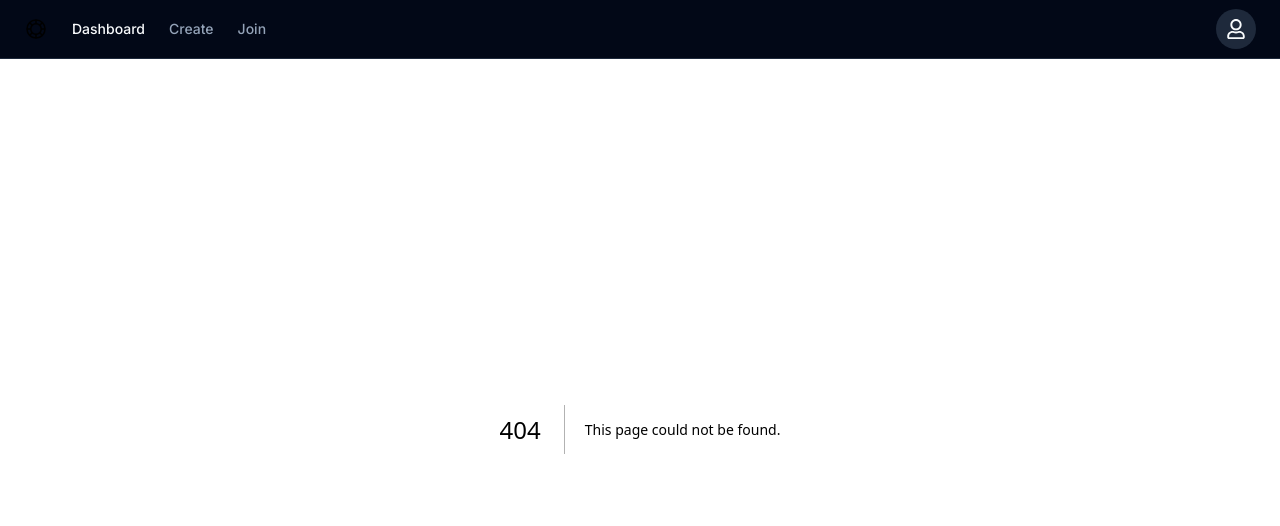
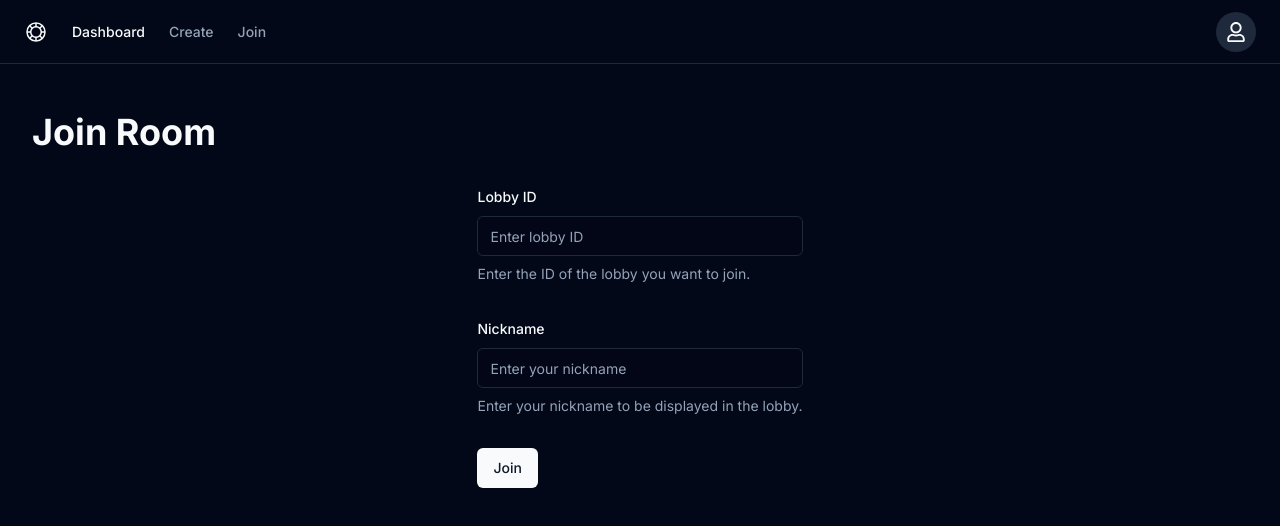
Before and after one commit to tsd2024/tsd-frontend, a Next.js app: page /join in a window 1280 px wide. Before the commit this address had no page. Shown: the top 526 px of the page. Built offline with nearby package versions, Linux system fonts and the light colour scheme.

Commit message:
feat: join page and websocket logic for joining and revealing cards

```diff
--- a/src/app/create-room/page.tsx
+++ b/src/app/create-room/page.tsx
@@ -10,6 +10,7 @@ import { Switch } from "@/components/ui/switch";
 import { v4 as uuidv4 } from 'uuid';
 import useWebSocket from 'react-use-websocket';
 import { useRouter } from 'next/navigation'
+import ActionType from "@/types/ActionType";
 
 const formSchema = z.object({
     roomname: z.string().min(3, {
@@ -40,13 +41,12 @@ export default function CreateRoomPage() {
         onOpen: () => console.log("opened"),
         onMessage: (event) => {
             console.log("received", event.data);
-            let data = JSON.parse(event.data);
+            const data = JSON.parse(event.data);
 
-            console.log(data);
             if (data.action === "create") {
                 console.log("Lobby created");
-                let roomId = data.lobby_id;
-                router.push(`/rooms/${roomId}`);
+                const roomId = data.lobby_id;
+                router.push(`/rooms/${roomId}/?playerId=admin&admin=true`);
             }
         },
 
@@ -55,8 +55,8 @@ export default function CreateRoomPage() {
     const createLobby = (maxPlayers: number, numberOfRounds: number, lobbyName: string) => {
         console.log("Creating lobby")
         let data = {
-            action: "create",
-            value: { max_players: maxPlayers, number_of_rounds: numberOfRounds, lobby_name: lobbyName, admin_id: generateId() }
+            action: ActionType.CREATE,
+            value: { max_players: maxPlayers, number_of_rounds: numberOfRounds, lobby_name: lobbyName, admin_id: "admin" }
         }
         sendMessage(JSON.stringify(data));
     };
--- /dev/null
+++ b/src/app/join/page.tsx
@@ -0,0 +1,82 @@
+"use client"
+
+import { zodResolver } from "@hookform/resolvers/zod";
+import { useForm } from "react-hook-form";
+import { z } from "zod";
+import { Button } from "@/components/ui/button";
+import { Form, FormField, FormLabel, FormDescription, FormMessage, FormItem, FormControl } from "@/components/ui/form";
+import { Input } from "@/components/ui/input";
+import { useRouter } from 'next/navigation'
+import ActionType from "@/types/ActionType";
+
+const formSchema = z.object({
+    lobby_id: z.string().min(3, {
+        message: "Lobby ID must be at least 3 characters.",
+    }),
+    nickname: z.string().min(3, {
+        message: "Nickname must be at least 3 characters.",
+    }),
+})
+
+export default function JoinRoomPage() {
+    const form = useForm<z.infer<typeof formSchema>>({
+        resolver: zodResolver(formSchema),
+        defaultValues: {
+            lobby_id: "",
+            nickname: "",
+        },
+    });
+
+    const router = useRouter();
+
+
+    function onSubmit(values: z.infer<typeof formSchema>) {
+        console.log(values);
+        router.push(`/rooms/${values.lobby_id}/?playerId=${values.nickname}&admin=false`);
+    }
+
+    return (
+        <div className="container mx-auto flex flex-col gap-8 pt-12 pb-24">
+            <h1 className="text-4xl font-bold">Join Room</h1>
+            <div className="max-w-md mx-auto">
+                <Form {...form}>
+                    <form onSubmit={form.handleSubmit(onSubmit)} className="space-y-8">
+                        <FormField
+                            control={form.control}
+                            name="lobby_id"
+                            render={({ field }) => (
+                                <FormItem>
+                                    <FormLabel>Lobby ID</FormLabel>
+                                    <FormControl>
+                                        <Input placeholder="Enter lobby ID" {...field} />
+                                    </FormControl>
+                                    <FormDescription>
+                                        Enter the ID of the lobby you want to join.
+                                    </FormDescription>
+                                    <FormMessage />
+                                </FormItem>
+                            )}
+                        />
+                        <FormField
+                            control={form.control}
+                            name="nickname"
+                            render={({ field }) => (
+                                <FormItem>
+                                    <FormLabel>Nickname</FormLabel>
+                                    <FormControl>
+                                        <Input placeholder="Enter your nickname" {...field} />
+                                    </FormControl>
+                                    <FormDescription>
+                                        Enter your nickname to be displayed in the lobby.
+                                    </FormDescription>
+                                    <FormMessage />
+                                </FormItem>
+                            )}
+                        />
+                        <Button type="submit">Join</Button>
+                    </form>
+                </Form>
+            </div>
+        </div>
+    );
+}
--- a/src/app/rooms/[roomId]/page.tsx
+++ b/src/app/rooms/[roomId]/page.tsx
@@ -12,41 +12,68 @@ import {
 
 import { GoTasklist } from "react-icons/go";
 import useWebSocket from 'react-use-websocket';
+import ActionType from '@/types/ActionType';
+
+import { useSearchParams } from 'next/navigation'
 
 
 export default function RoomPage({ params }: { params: { roomId: string } }) {
+    const searchParams = useSearchParams()
+    const BACKEND_URL = process.env.BACKEND_URL;
+    const playerId = searchParams.get('playerId')
+    const isAdmin = searchParams.get('admin') === 'true';
     const roomId = params.roomId;
     const [joinedPlayers, setJoinedPlayers] = useState<string[]>([]);
 
     useEffect(() => {
         setJoinedPlayers(['Player 1', 'Player 2']);
     }, []);
-    const cards = [0, 1, 2, 3, 5, 8, 13, 21, 34, "?"]
+    const cards = [1, 2, 3, 5, 8, 13, 21]
 
-    const [selectedCard, setSelectedCard] = useState<number | string | null>(null);
+    const [selectedCard, setSelectedCard] = useState<number | null>(null);
 
-    const handleCardSelection = (card: number | string) => {
+    const handleCardSelection = (card: number) => {
         if (selectedCard === card) {
             setSelectedCard(null);
         } else {
             setSelectedCard(card);
         }
+        playCard(card);
     };
 
-    const { sendMessage, lastMessage, readyState } = useWebSocket('ws://localhost:8009/api/v1/room', {
+    const { sendMessage, lastMessage, readyState } = useWebSocket(`ws://${BACKEND_URL}/api/v1/room`, {
         shouldReconnect: () => true,
         onOpen: () => {
             console.log("opened");
-            sendMessage(JSON.stringify({ action: "join", value: { lobby_id: roomId, player_id: "player1" } }));
+            const joinData = {
+                action: ActionType.JOIN,
+                value: { lobby_id: roomId, player_id: "admin" }
+            }
+            sendMessage(JSON.stringify(joinData));
         },
         onMessage: (event) => {
             console.log("received", event.data);
-            let data = JSON.parse(event.data);
-            console.log(data)
+            let receiveData = JSON.parse(event.data);
+            console.log(receiveData)
+        },
+    });
 
-        },
 
-    });
+    const playCard = (card: number) => {
+        const playCardData = {
+            action: ActionType.PLAY_CARD,
+            value: { lobby_id: roomId, player_id: "admin", card: card }
+        }
+        sendMessage(JSON.stringify(playCardData));
+    }
+
+    const revealCards = () => {
+        const revealData = {
+            action: ActionType.REVEAL,
+            value: { lobby_id: roomId, player_id: "admin" }
+        }
+        sendMessage(JSON.stringify(revealData));
+    }
 
     return (
         <div className="flex flex-row w-full h-screen">
@@ -90,9 +117,11 @@ export default function RoomPage({ params }: { params: { roomId: string } }) {
                         </div>
                     </div>
                     {/* This button should be only available for lobby admin*/}
-                    <Button variant="default">
-                        Show cards
-                    </Button>
+                    {isAdmin && (
+                        <Button variant="default" onClick={revealCards}>
+                            Show cards
+                        </Button>
+                    )}
                 </div>
                 {/* Cards */}
                 <div className="space-y-4">
--- a/src/components/TopBar.tsx
+++ b/src/components/TopBar.tsx
@@ -40,7 +40,7 @@ export const TopBar = () => {
                     Create
                 </Link>
                 <Link
-                    href="#"
+                    href="/join"
                     className="text-muted-foreground transition-colors hover:text-foreground"
                 >
                     Join
--- a/src/types/ActionType.ts
+++ b/src/types/ActionType.ts
@@ -1,6 +1,8 @@
 enum ActionType {
     CREATE = "create",
-    JOIN = "join"
+    JOIN = "join",
+    REVEAL = "reveal",
+    PLAY_CARD = "play_card",
 }
 
 export default ActionType;
```
Also changed, not shown: 1 other file (tests, documents, lock files or other folders).
